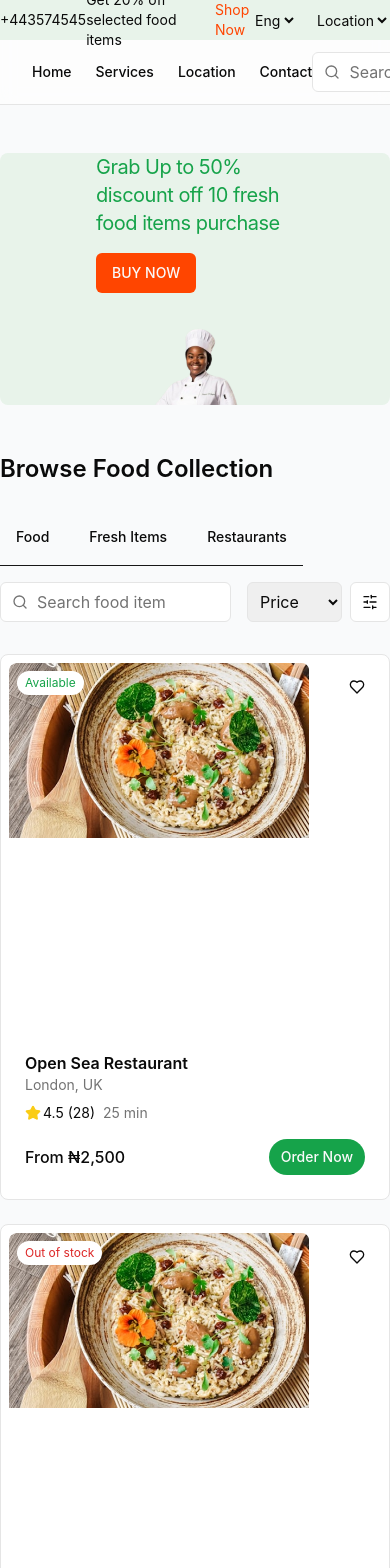
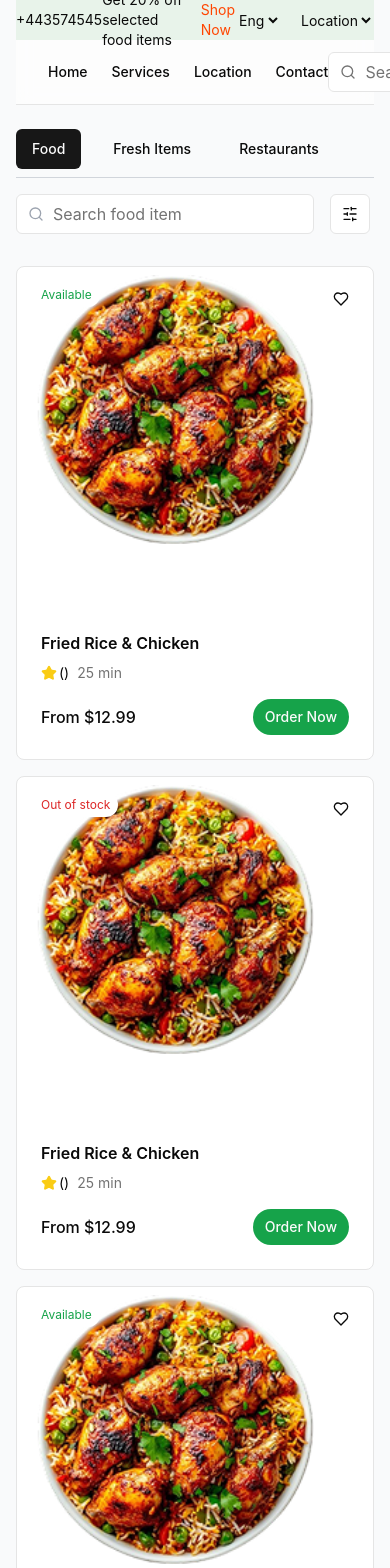
Before and after one commit to gbubemi22/quickFood, a Next.js app: page /restaurants in a window 390 px wide. Shown: the top 1568 px of the page. Built offline with nearby package versions, Linux system fonts and the light colour scheme.

Commit message:
authentication complete

```diff
--- a/package.json
+++ b/package.json
@@ -28,6 +28,7 @@
     "class-variance-authority": "^0.7.1",
     "clean": "^4.0.2",
     "clsx": "^2.1.1",
+    "framer-motion": "^12.4.5",
     "leaflet": "^1.9.4",
     "lucide-react": "^0.475.0",
     "next": "15.1.6",
--- a/src/app/(auth)/forgotPassword/page.tsx
+++ b/src/app/(auth)/forgotPassword/page.tsx
@@ -1,16 +1,23 @@
 "use client";
 
 import { useState } from "react";
-import { useRouter } from "next/navigation";
+import Link from "next/link";
 import { Button } from "@/components/ui/button";
 import { Input } from "@/components/ui/input";
+import Image from "next/image";
+import { Mail, CheckCircle, Lock } from "lucide-react";
 
 export default function ForgotPassword() {
   const [email, setEmail] = useState("");
-  const router = useRouter();
+  const [loading, setLoading] = useState(false);
+  const [error, setError] = useState("");
+  const [success, setSuccess] = useState(false);
 
   const handleSubmit = async (e) => {
     e.preventDefault();
+    setLoading(true);
+    setError("");
+    try {
       const response = await fetch("https://app.quickfoodshop.co.uk/v1/auth/forget-password", {
         method: "POST",
         headers: { "Content-Type": "application/json" },
@@ -18,29 +25,46 @@ export default function ForgotPassword() {
       });
 
       if (response.ok) {
-      router.push(`/otp?email=${email}`);
+        setSuccess(true);
       } else {
-      alert("Failed to send OTP. Please try again.");
+        setError("Failed to send OTP. Please try again.");
       }
+    } catch (error) {
+      setError("Something went wrong. Please try again.");
+    }
+    setLoading(false);
   };
 
   return (
-    <div className="h-screen flex flex-col items-center justify-center bg-gray-100">
-      <div className="bg-white p-8 rounded-lg shadow-md w-full max-w-md text-center">
+    <div className="min-h-screen flex flex-col items-center justify-center bg-gray-100 px-4">
+      <div className="bg-white p-6 sm:p-8 rounded-lg shadow-lg w-full max-w-md text-center">
+        <Mail className="w-16 h-16 mx-auto text-[#FF4500] mb-4" />
         <h1 className="text-2xl font-bold text-gray-800">Forgot Password</h1>
         <p className="text-gray-600 mb-4">Enter your registered email</p>
+        {success ? (
+          <div className="mt-4 p-4 bg-green-100 text-green-700 rounded-lg">
+            <CheckCircle className="w-8 h-8 mx-auto mb-2" />
+            <p>OTP has been sent to your email. Check your inbox.</p>
+          </div>
+        ) : (
           <form onSubmit={handleSubmit} className="space-y-4">
+            <div className="relative">
               <Input
                 type="email"
                 placeholder="Enter your email"
                 value={email}
                 onChange={(e) => setEmail(e.target.value)}
                 required
+                className="pl-10"
               />
-          <Button type="submit" className="w-full bg-orange-500 text-white py-2 rounded-md">
-            Send OTP
+              <Mail className="absolute left-3 top-3 w-5 h-5 text-gray-500" />
+            </div>
+            {error && <p className="text-red-500 text-sm">{error}</p>}
+            <Button type="submit" className="w-full bg-[#FF4500] text-white py-2 rounded-md" disabled={loading}>
+              {loading ? "Sending..." : "Send OTP"}
             </Button>
           </form>
+        )}
       </div>
     </div>
   );
--- a/src/app/(auth)/resetPassword/page.tsx
+++ b/src/app/(auth)/resetPassword/page.tsx
@@ -35,8 +35,8 @@ export default function ResetPassword() {
       return;
     }
 
-    const response = await fetch("https://app.quickfoodshop.co.uk/v1/auth/forget-password", {
-      method: "POST",
+    const response = await fetch("https://app.quickfoodshop.co.uk/v1/auth/reset-password", {
+      method: "PATCH",
       headers: { "Content-Type": "application/json" },
       body: JSON.stringify({ email, otp_token: otp, password }),
     });
--- a/src/app/restaurants/page.tsx
+++ b/src/app/restaurants/page.tsx
@@ -1,145 +1,63 @@
 "use client";
+import { useState } from "react";
 import { SiteHeader } from "@/components/site-header";
 import { RestaurantCard } from "@/components/restaurant-card";
 import { Button } from "@/components/ui/button";
 import { Input } from "@/components/ui/input";
 import { Search, SlidersHorizontal } from "lucide-react";
-import { useState } from "react";
-interface Restaurant {
-  id: string;
-  name: string;
-  image: string;
-  location: string;
-  rating: number;
-  reviews: number;
-  deliveryTime: string;
-  price: string;
-  isAvailable: boolean;
-  tags: string[];
-}
 
-const restaurants: Restaurant[] = [  {
+const foodItems = [
+  {
     id: "1",
-    name: "Open Sea Restaurant",
-    image: "/Frame 818.png",
-    location: "London, UK",
-    rating: 4.5,
-    reviews: 28,
+    name: "Fried Rice & Chicken",
+    image: "/basket1.png",
+    price: "$12.99",
     deliveryTime: "25 min",
-    price: "₦2,500",
     isAvailable: true,
-    tags: ["food", "fresh items", "restaurants"],
   },
   {
     id: "2",
-    name: "Gillian Store",
-    image: "/Frame 818.png",
-    location: "Strutton Avenue",
-    rating: 4.5,
-    reviews: 28,
+    name: "Fried Rice & Chicken",
+    image: "/basket1.png",
+    price: "$12.99",
     deliveryTime: "25 min",
-    price: "₦2,500",
     isAvailable: false,
-    tags: ["food", "restaurants"],
   },
   {
     id: "3",
-    name: "Tasty Bites",
-    image: "/Frame 818.png",
-    location: "New York, USA",
-    rating: 4.8,
-    reviews: 50,
-    deliveryTime: "30 min",
-    price: "₦3,000",
+    name: "Fried Rice & Chicken",
+    image: "/basket1.png",
+    price: "$12.99",
+    deliveryTime: "25 min",
     isAvailable: true,
-    tags: ["food", "restaurants"],
-  },
-  {
-    id: "4",
-    name: "Fresh Fusion",
-    image: "/Frame 818.png",
-    location: "Paris, France",
-    rating: 4.9,
-    reviews: 75,
-    deliveryTime: "20 min",
-    price: "₦3,500",
-    isAvailable: true,
-    tags: ["fresh items", "restaurants"],
-  },
-
-  {
-    id: "5",
-    name: "Spice Route",
-    image: "/Frame 818.png",
-    location: "Mumbai, India",
-    rating: 4.7,
-    reviews: 40,
-    deliveryTime: "35 min",
-    price: "₦2,800",
-    isAvailable: true,
-    tags: ["fresh items", "restaurants"],
   },
 ];
 
 export default function HomePage() {
   const [searchTerm, setSearchTerm] = useState("");
-  const [selectedPrice, setSelectedPrice] = useState("Price");
-
-  const filteredRestaurants = restaurants.filter((restaurant) => {
-    const matchesSearch = restaurant.name
-      .toLowerCase()
-      .includes(searchTerm.toLowerCase());
-    const matchesPrice =
-      selectedPrice === "Price" || restaurant.price === selectedPrice;
-    return matchesSearch && matchesPrice;
-  });
+  const [activeTab, setActiveTab] = useState("Food");
 
   return (
-    <div className="min-h-screen bg-gray-50">
+    <div className="min-h-screen bg-gray-50 px-4 sm:px-6 lg:px-12">
       <SiteHeader />
-      <main className=" mx-auto mt-12  w-full max-w-screen-2xl">
-        <section className="bg-[#E8F3EA] px-24 rounded-lg w-full h-auto">
-          <div className="container">
-            <div className="grid gap-8 lg:grid-cols-2">
-              <div className="flex flex-col justify-center space-y-4">
-                <h1 className="text-xl  tracking-tight text-green-600 lg:text-5xl">
-                  Grab Up to 50% discount off 10 fresh food items purchase
-                </h1>
-                <Button className="w-fit bg-[#FF4500] hover:bg-[#FF4500]/90">
-                  BUY NOW
+      <main className="mx-auto mt-6 max-w-screen-xl">
+        {/* Tab Navigation */}
+        <div className="flex justify-start space-x-4 border-b border-gray-300 pb-2">
+          {["Food", "Fresh Items", "Restaurants"].map((tab) => (
+            <Button
+              key={tab}
+              variant={activeTab === tab ? "default" : "ghost"}
+              onClick={() => setActiveTab(tab)}
+            >
+              {tab}
             </Button>
+          ))}
         </div>
-              <div className="flex items-center justify-center lg:justify-end">
-                <img
-                  src="/hero2.png"
-                  alt="Chef"
-                  className="max-h-[400px]"
-                />
-              </div>
-            </div>
-          </div>
-        </section>
 
-        <section className="py-12">
-          <div className="container">
-            <h2 className="mb-8 text-2xl font-semibold">
-              Browse Food Collection
-            </h2>
-            <div className="mb-8 flex flex-wrap items-center gap-4">
-              <div className="flex gap-2 border-b border-primary pb-2">
-                <Button variant="ghost" className="font-medium">
-                  Food
-                </Button>
-                <Button variant="ghost" className="font-medium">
-                  Fresh Items
-                </Button>
-                <Button variant="ghost" className="font-medium">
-                  Restaurants
-                </Button>
-              </div>
-              <div className="ml-auto flex items-center gap-4">
+        {/* Search and Filters */}
+        <div className="mt-4 flex flex-wrap items-center gap-4">
           <div className="relative">
-                  <Search className="absolute left-3 top-1/2 h-4 w-4 -translate-y-1/2 text-muted-foreground" />
+            <Search className="absolute left-3 top-1/2 h-4 w-4 -translate-y-1/2 text-gray-400" />
             <Input
               type="search"
               placeholder="Search food item"
@@ -148,30 +66,20 @@ export default function HomePage() {
               onChange={(e) => setSearchTerm(e.target.value)}
             />
           </div>
-                <div className="flex items-center gap-2">
-                  <select
-                    className="rounded-md border p-2"
-                    value={selectedPrice}
-                    onChange={(e) => setSelectedPrice(e.target.value)}
-                  >
-                    <option>Price</option>
-                    <option value="₦2,500">₦2,500</option>
-                    <option value="₦3,000">₦3,000</option>
-                    <option value="₦3,500">₦3,500</option>
-                    <option value="₦2,800">₦2,800</option>
-                  </select>
           <Button variant="outline" size="icon">
             <SlidersHorizontal className="h-4 w-4" />
             <span className="sr-only">Filter</span>
           </Button>
         </div>
-              </div>
-            </div>
-            <div className="grid gap-6 sm:grid-cols-2 lg:grid-cols-4">
-              {filteredRestaurants.map((restaurant) => (
-                <RestaurantCard key={restaurant.id} {...restaurant} />
+
+        {/* Food Items */}
+        <section className="py-8">
+          <div className="grid gap-4 sm:grid-cols-2 md:grid-cols-3 lg:grid-cols-4">
+            {foodItems
+              .filter((item) => item.name.toLowerCase().includes(searchTerm.toLowerCase()))
+              .map((item) => (
+                <RestaurantCard key={item.id} {...item} />
               ))}
-            </div>
           </div>
         </section>
       </main>
```
Also changed, not shown: src/app/(auth)/otp/page.tsx (+70 -19 lines), src/app/(auth)/signup/page.tsx (+68 -45 lines), 1 other file (tests, documents, lock files or other folders). Lines whose indentation alone changed are shown as unchanged.
